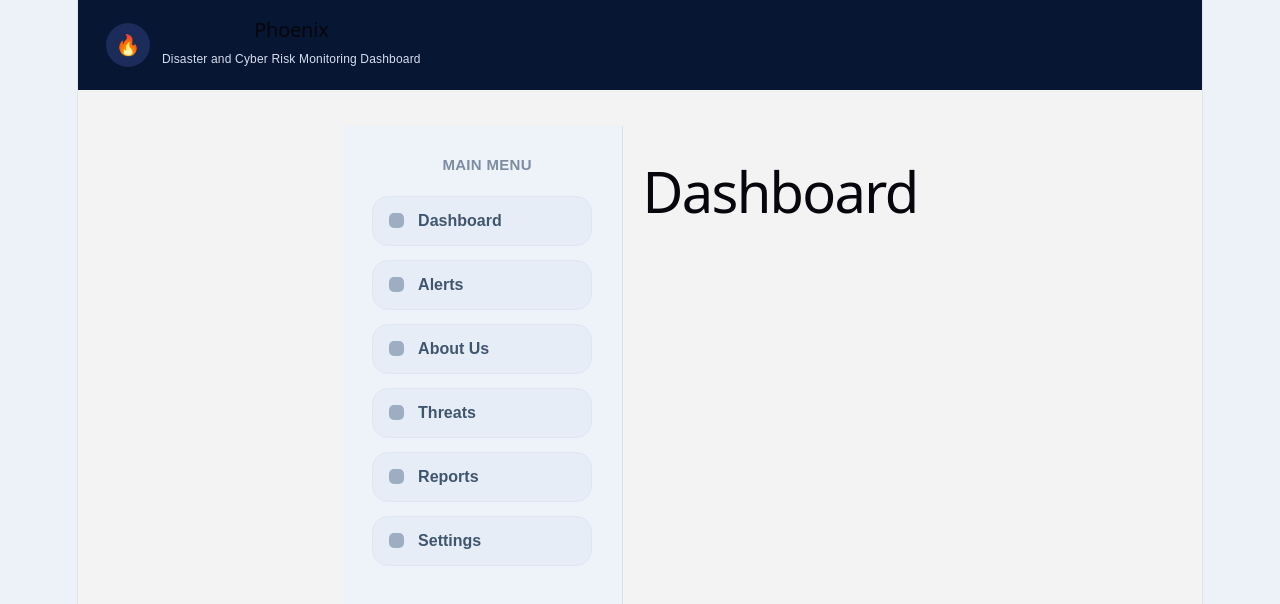
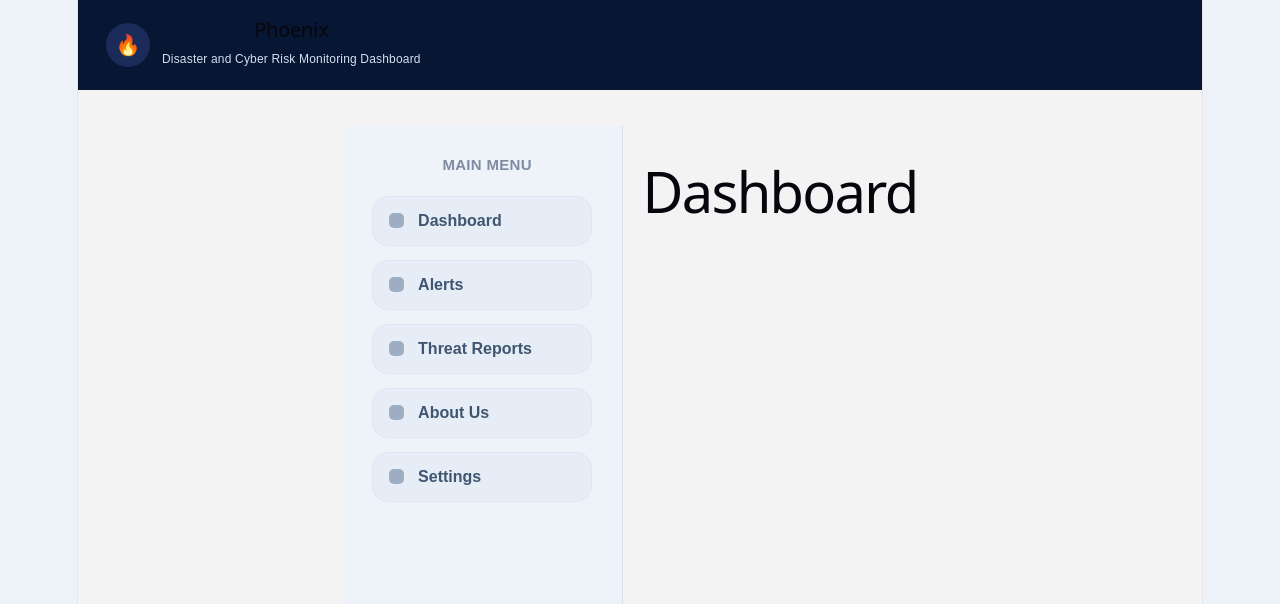
Before and after one commit to Hardhat-Enterprises/Phoenix, a React app in the folder frontend/frontend/: page / in a window 1280 px wide. Both pictures are taken after a click on the button "Sign In". Shown: the top 604 px of the page. Built offline with nearby package versions, Linux system fonts and the light colour scheme; the HTML template or start-up script is replaced by a standard one.

Commit message:
adjusted the sidebar options

```diff
--- a/frontend/frontend/src/components/Sidebar.jsx
+++ b/frontend/frontend/src/components/Sidebar.jsx
@@ -4,9 +4,8 @@ function Sidebar({ setPage, page }) {
   const menuItems = [
     "Dashboard",
     "Alerts",
+    "Threat Reports",
     "About Us",
-    "Threats",
-    "Reports",
     "Settings",
   ];
 
```
